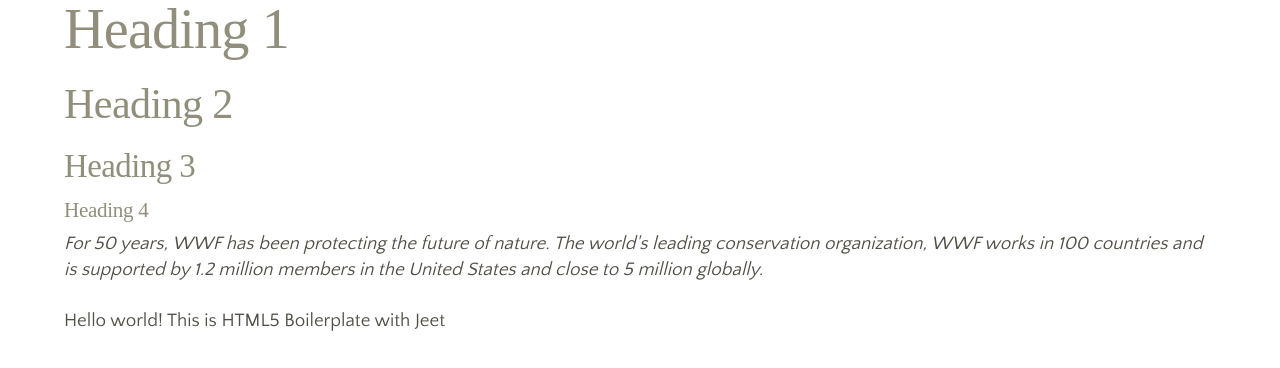
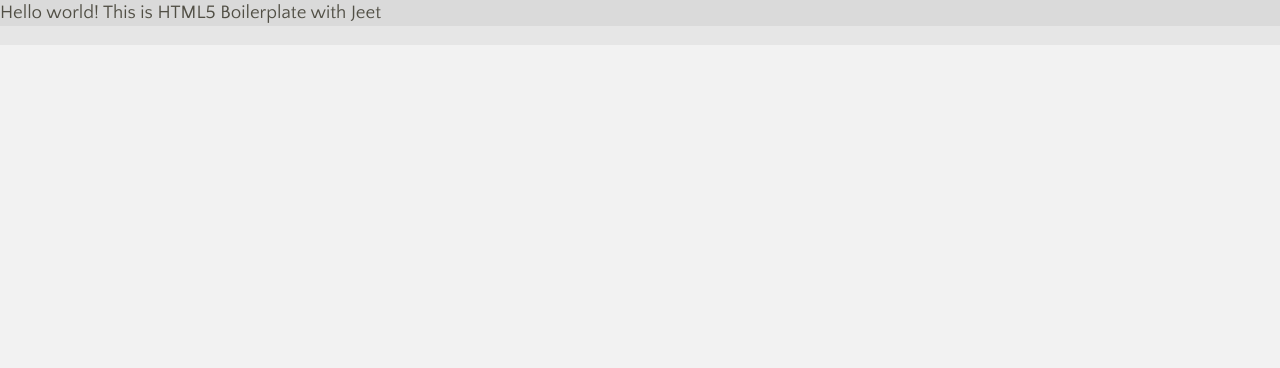
Before and after one commit to bugsyAlexander/grunting-Jeet, a website: page index.html in a window 1280 px wide. Drawn offline with nearby package versions, Linux system fonts and the light colour scheme; a web font is replaced by a local one.

Commit message:
removed html markup used to set typography reset

```diff
--- a/components/sass/_layout.scss
+++ b/components/sass/_layout.scss
@@ -1,5 +1 @@
-// @include edit();
-
-body {
-  @include center(90%);
-}
+@include edit();
--- a/index.html
+++ b/index.html
@@ -26,15 +26,6 @@
       </div>
     <![endif]-->
 
-    <h1>Heading 1</h1>
-    <h2>Heading 2</h2>
-    <h3>Heading 3</h3>
-    <h4>Heading 4</h4>
-
-    <blockquote cite="http://www.worldwildlife.org/who/index.html"><i>
-For 50 years, WWF has been protecting the future of nature. The world's leading conservation organization, WWF works in 100 countries and is supported by 1.2 million members in the United States and close to 5 million globally.
-</i></blockquote>
-<br>
     <!-- Add your site or application content here -->
     <p>Hello world! This is HTML5 Boilerplate with Jeet</p>
 
```
Also changed, not shown: css/styles.css.
